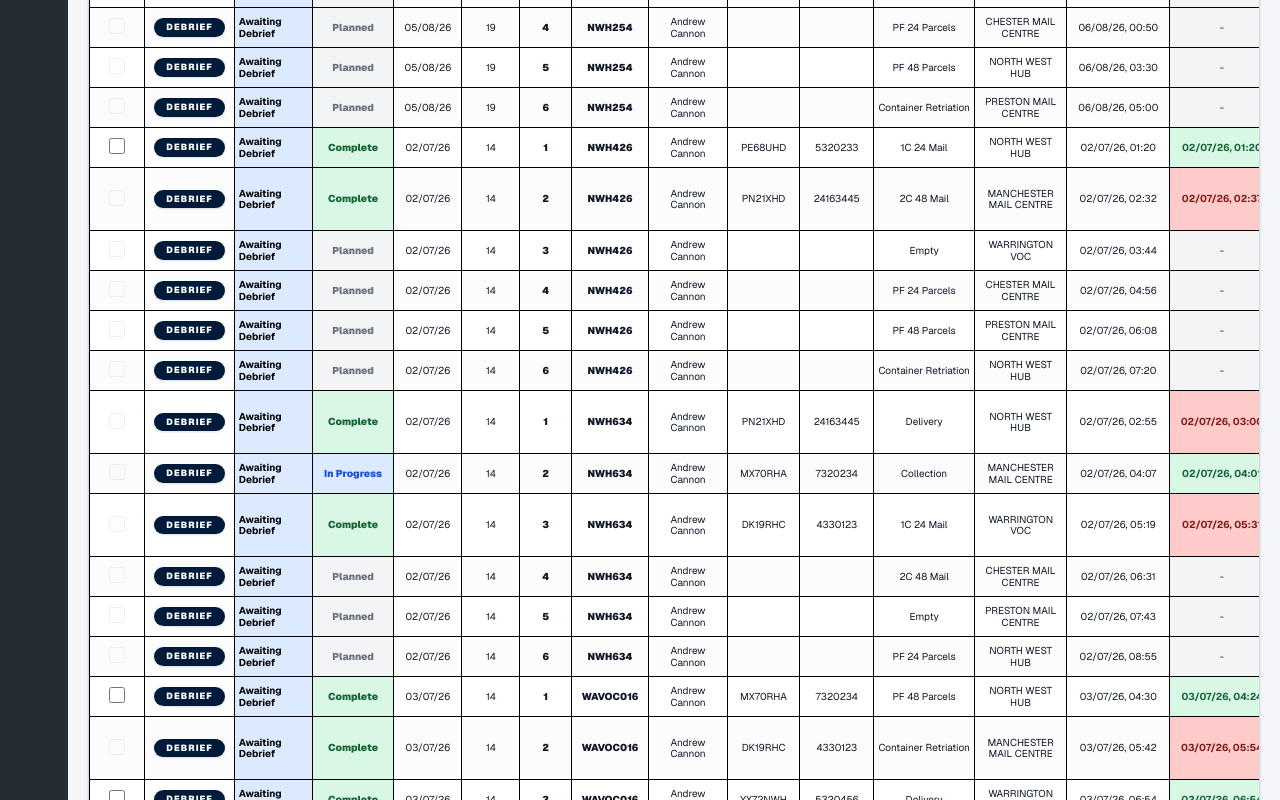
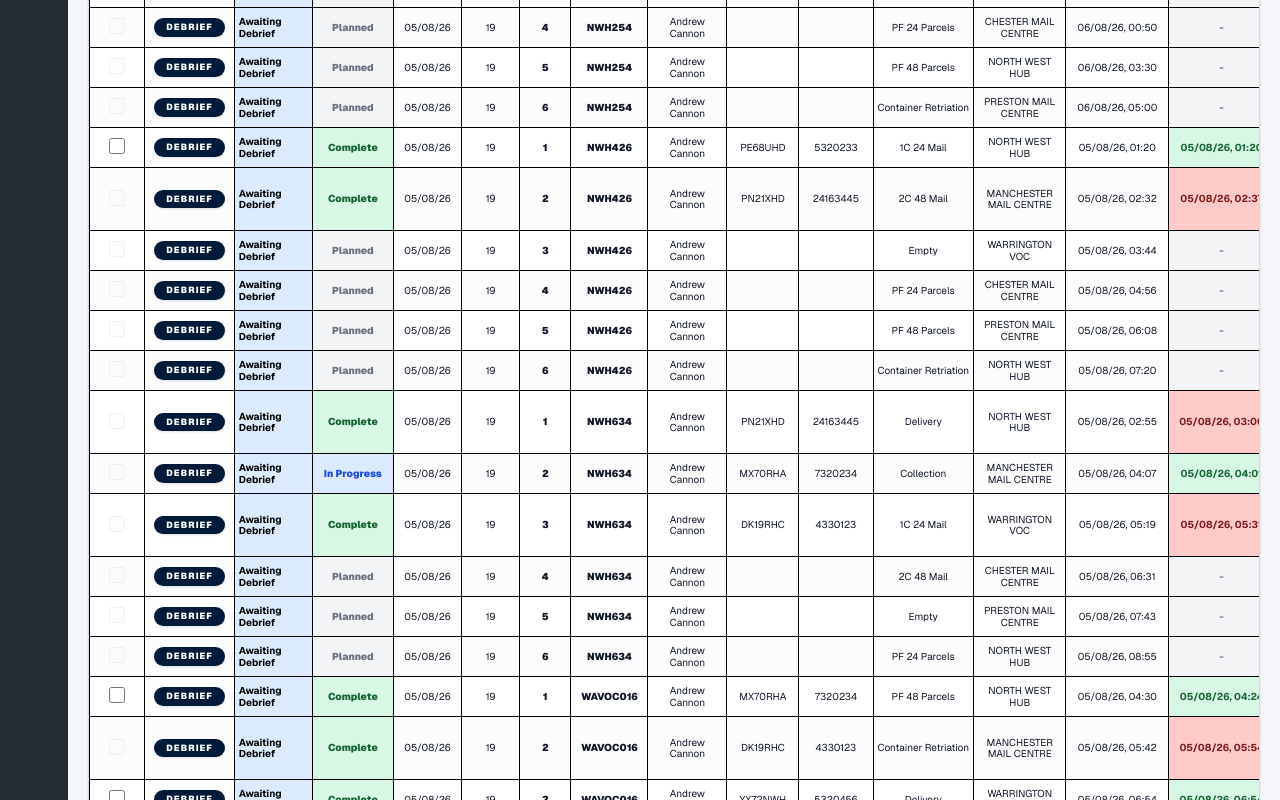
Before and after one commit to acannon76/rugby-league-supporter-web, a Next.js app: page /internal/app-ideas/link-message-mock/debrief in a window 1280 px wide. Shown: the part 1300-2100 px from the top of the page. Built offline with nearby package versions, Linux system fonts and the light colour scheme.

Commit message:
Fix mock duty dates and midnight rollover

```diff
--- a/src/app/internal/app-ideas/driverPdaManifestData.ts
+++ b/src/app/internal/app-ideas/driverPdaManifestData.ts
@@ -424,11 +424,11 @@ function moveStoredManifestToToday(
   today.setHours(0, 0, 0, 0);
 
   const dateShiftMs = today.getTime() - storedDate.getTime();
+  const dutyDateText = formatDateOnly(today.getTime());
 
-  if (dateShiftMs === 0) {
-    return storedState;
-  }
-
+  // The Duty Date belongs to the whole duty, not to each individual leg.
+  // Keep every leg on today's Duty Date, while the planned/actual timestamps
+  // can naturally roll into tomorrow for legs that cross midnight.
   return {
     ...storedState,
     dctRows: storedState.dctRows.map((row) => {
@@ -437,7 +437,7 @@ function moveStoredManifestToToday(
 
       return {
         ...row,
-        startDate: formatDateOnly(plannedDepartureTs),
+        startDate: dutyDateText,
         plannedDepartureTs,
         plannedArrivalTs,
         departureActualTs:
--- a/src/app/internal/app-ideas/link-message-mock/debrief/page.tsx
+++ b/src/app/internal/app-ideas/link-message-mock/debrief/page.tsx
@@ -115,7 +115,6 @@ type DebriefFormState = {
 };
 
 const DEBRIEF_STORAGE_KEY = "mock-driver-debrief-rows-v4";
-const baseDateInput = "2026-07-02";
 
 const issueCategories = [
   "No Issue",
@@ -1485,7 +1484,7 @@ function buildInitialDebriefRows(): DebriefRow[] {
 
   return Array.from({ length: 30 }, (_, index) => {
     const dutyNumber = `NWH${String(index + 1).padStart(3, "0")}`;
-    const dutyDate = addDaysToInputDate(baseDateInput, Math.floor(index / 10));
+    const dutyDate = getTodayInputDate();
     const startMinutes = 75 + ((index * 47) % 910);
     const durationMinutes = 280 + ((index * 35) % 310);
     const actualStartDelay = startDelayPattern[index % startDelayPattern.length];
@@ -1683,16 +1682,16 @@ function buildDebriefRowsFromManifestState(
 
 function buildDummyDebriefRows(savedRowMap: Map<string, DebriefRow>) {
   const dutyDefinitions = [
-    { dutyNumber: "NWH426", legCount: 6, completedLegs: 2, inProgressLegs: [] as number[], dayOffset: 0 },
-    { dutyNumber: "NWH634", legCount: 6, completedLegs: 2, inProgressLegs: [2] as number[], dayOffset: 0 },
-    { dutyNumber: "WAVOC016", legCount: 4, completedLegs: 4, inProgressLegs: [] as number[], dayOffset: 1 },
-    { dutyNumber: "TNW7034", legCount: 4, completedLegs: 4, inProgressLegs: [] as number[], dayOffset: 1 },
-    { dutyNumber: "TNW2156", legCount: 2, completedLegs: 1, inProgressLegs: [] as number[], dayOffset: 2 },
-    { dutyNumber: "NWH8801", legCount: 2, completedLegs: 1, inProgressLegs: [] as number[], dayOffset: 2 },
+    { dutyNumber: "NWH426", legCount: 6, completedLegs: 2, inProgressLegs: [] as number[] },
+    { dutyNumber: "NWH634", legCount: 6, completedLegs: 2, inProgressLegs: [2] as number[] },
+    { dutyNumber: "WAVOC016", legCount: 4, completedLegs: 4, inProgressLegs: [] as number[] },
+    { dutyNumber: "TNW7034", legCount: 4, completedLegs: 4, inProgressLegs: [] as number[] },
+    { dutyNumber: "TNW2156", legCount: 2, completedLegs: 1, inProgressLegs: [] as number[] },
+    { dutyNumber: "NWH8801", legCount: 2, completedLegs: 1, inProgressLegs: [] as number[] },
   ] as const;
 
   return dutyDefinitions.flatMap((definition, dutyIndex) => {
-    const dutyDate = addDaysToInputDate(baseDateInput, definition.dayOffset);
+    const dutyDate = getTodayInputDate();
     const baseStartMinutes = 80 + dutyIndex * 95;
     const routeStops = [
       "NORTH WEST HUB",
@@ -1871,10 +1870,14 @@ function saveDebriefRowsToStorage(rows: DebriefRow[]) {
 function toInputDateFromDisplay(displayDate: string) {
   const [day, month, year] = displayDate.split("/");
   if (!day || !month || !year) {
-    return baseDateInput;
+    return getTodayInputDate();
   }
 
   return `${year}-${month}-${day}`;
+}
+
+function getTodayInputDate() {
+  return formatDateInput(new Date());
 }
 
 function getWeekNumberFromInputDate(dateInput: string) {
```
